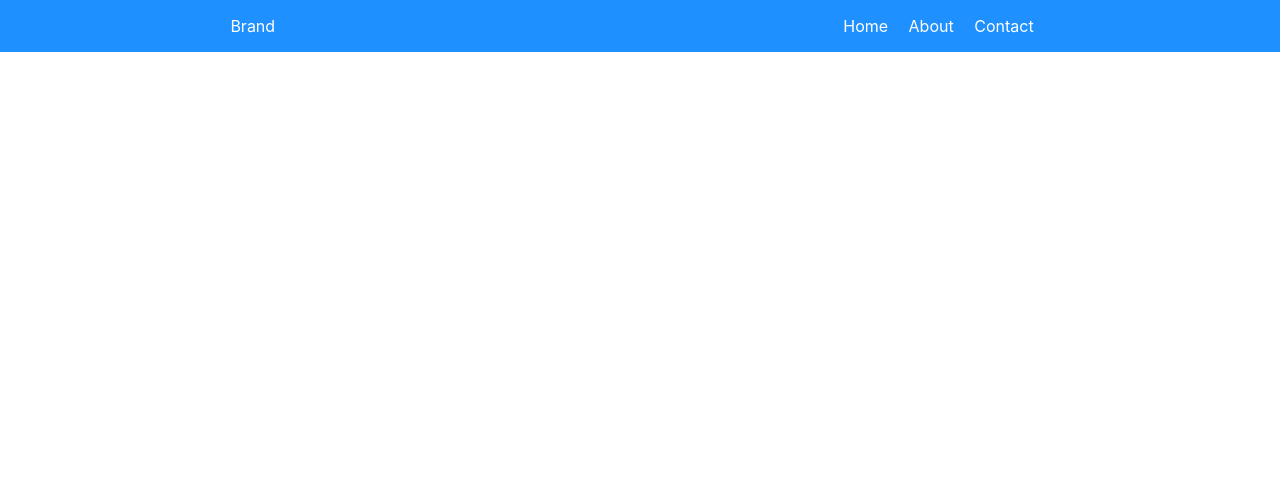
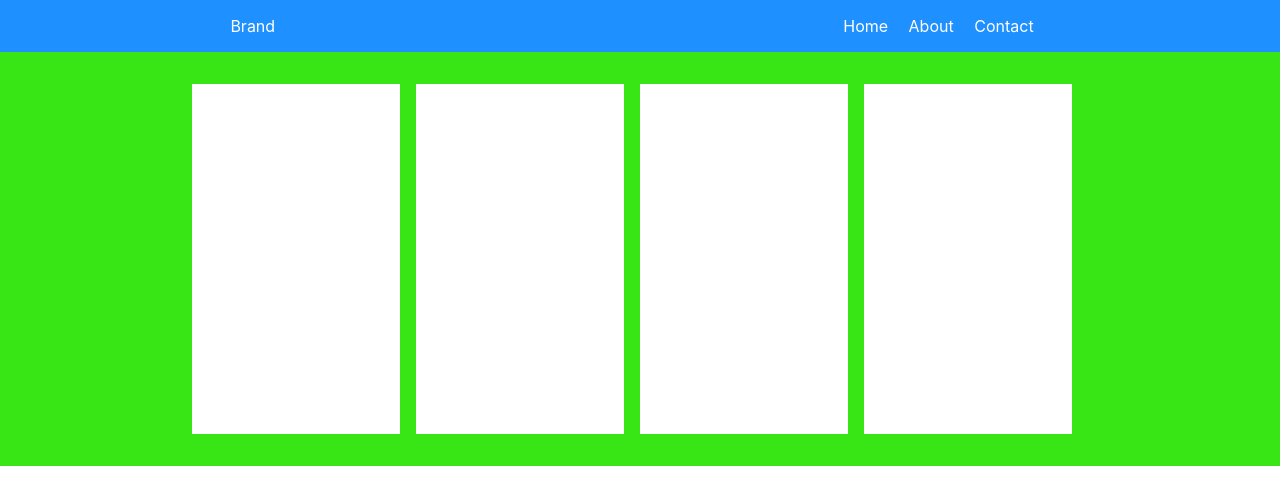
Before and after one commit to Ernest99/music_sample, a plain HTML site: page audio/audio.html in a window 1280 px wide. Drawn offline with Linux system fonts and the light colour scheme.

Commit message:
added css styling

```diff
--- a/audio/audio.css
+++ b/audio/audio.css
@@ -20,6 +20,19 @@ nav {
     align-items: center;
 }
 
+.container {
+    padding: 2rem 15%;
+    background-color: rgb(55, 230, 20);
+    display: flex;
+}
+
+.container .box {
+    width: 300px;
+    height: 350px;
+    background-color: #fff;
+    margin-right: 1rem;
+}
+
 ul li {
     display: inline-block;
     margin-right: 1rem;
--- a/audio/audio.html
+++ b/audio/audio.html
@@ -21,6 +21,20 @@
             </ul>
         </div>
     </nav>
+    <div class="container">
+        <div class="box">
+
+        </div>
+        <div class="box">
+
+        </div>
+        <div class="box">
+
+        </div>
+        <div class="box">
+
+        </div>
+    </div>
 </body>
 
 </html>
```
